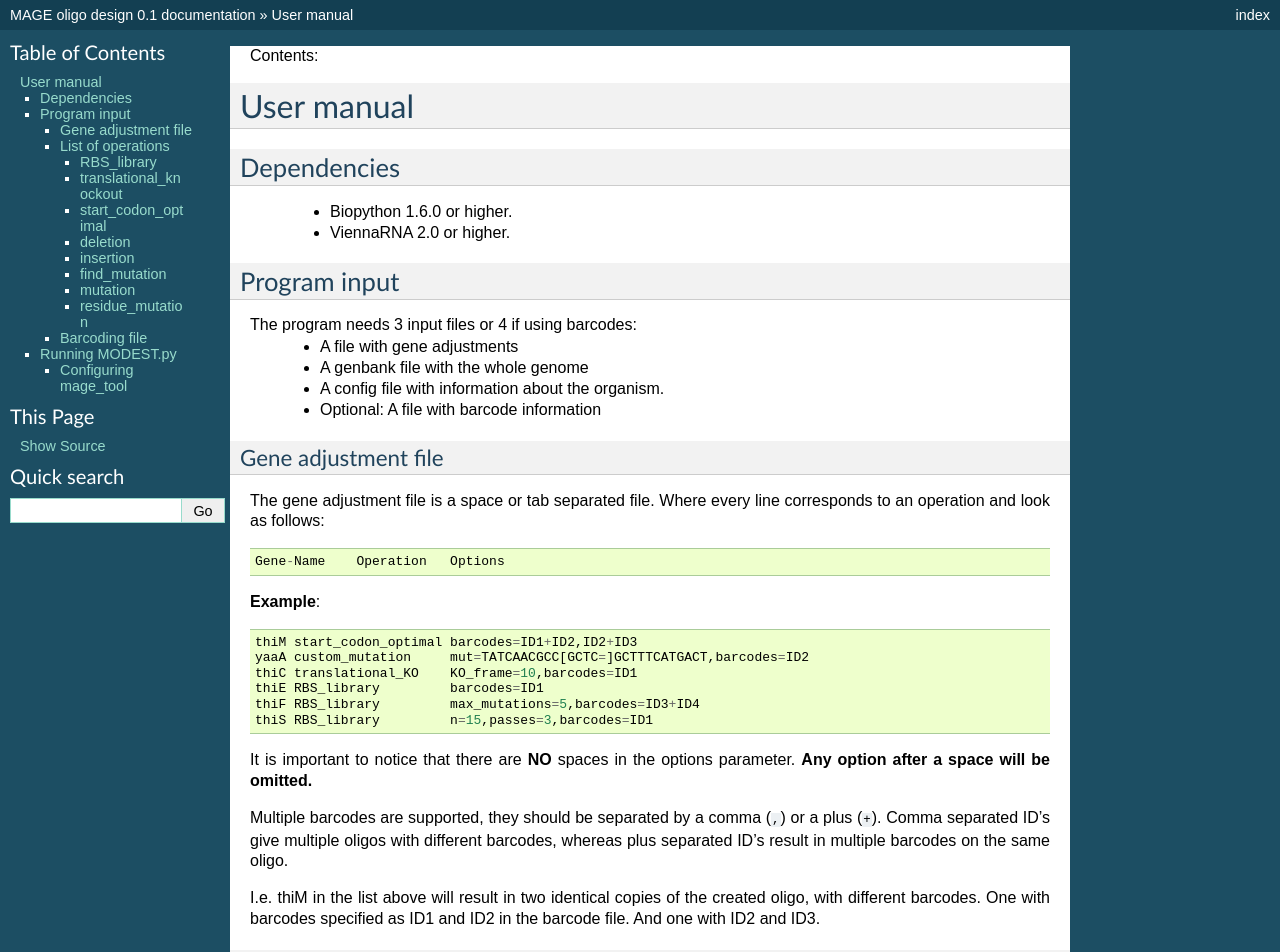
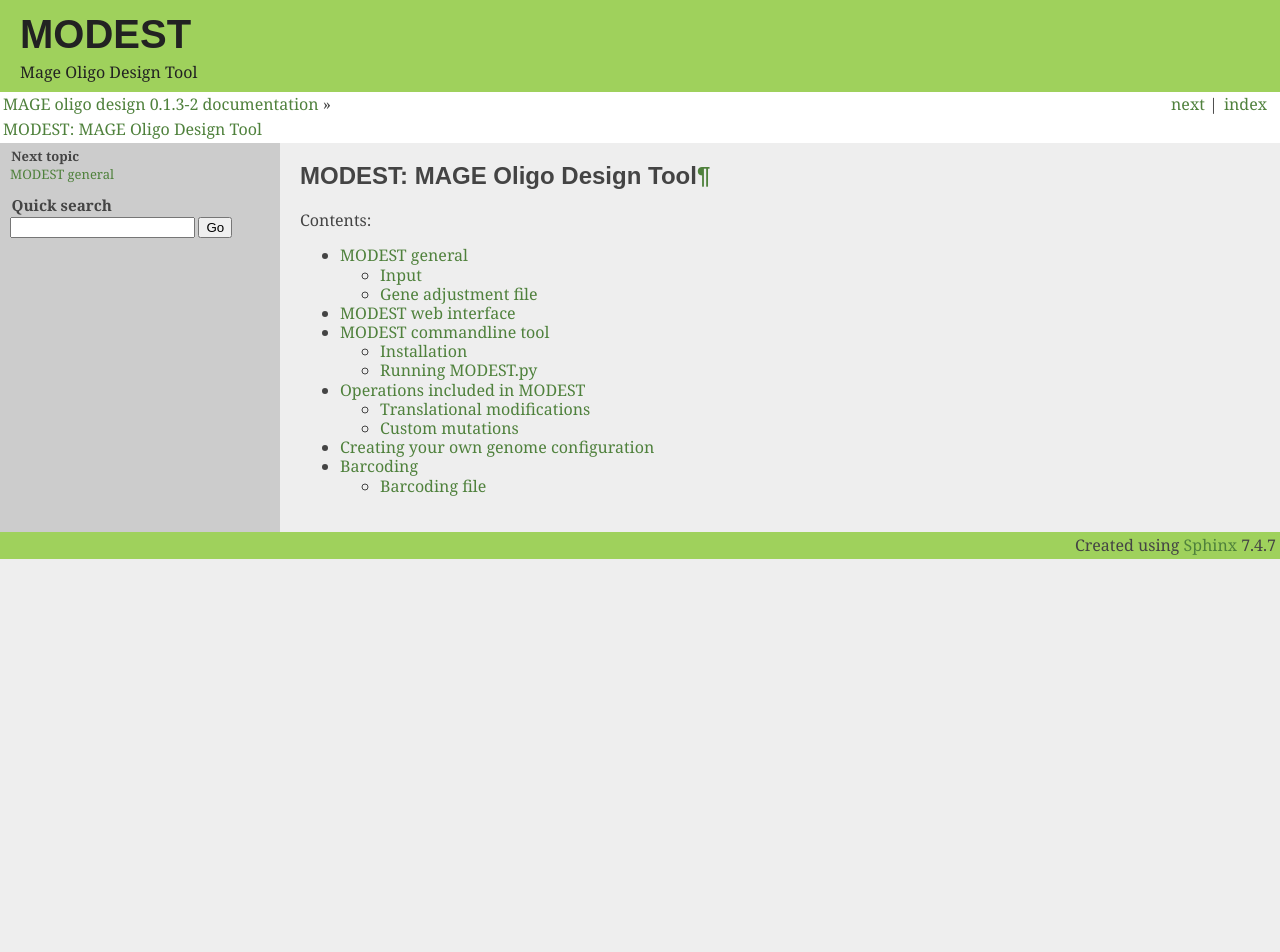
Before and after one commit to micked/MODEST, a Sphinx documentation site: the page built from doc/source/index.rst, in a window 1280 px wide. Shown: the top 952 px of the page. Built offline with Sphinx 7.4.7, drawn with Linux system fonts in a browser that asks for light colours; pages that are not in the unit, such as notebooks, are missing from menus; after the commit the page ends 900 px from its top, so only the background shows below that; some of the changed text lies outside the part shown.

Commit message:
Added some doc and a doc theme

```diff
--- /dev/null
+++ b/doc/source/MODEST_theme/layout.html
@@ -0,0 +1,34 @@
+{%- extends "basic/layout.html" -%}
+
+{%- block doctype -%}
+<!doctype html>
+{%- endblock %}
+
+{% set html_show_sourcelink=False %}
+
+{% block header %}
+<div id="header"><a href="/"><h1>MODEST</h1>Mage Oligo Design Tool</a></div>
+{%- endblock %}
+
+{%- block content %}
+<div id="master">
+
+  <div id="sidebar-wrapper">
+      <div id="main-wrapper">
+        <div id="sidebar">{% block sidebar1 %}{{ sidebar() }}{%endblock%}</div>
+        <div id="main">{% block body %}{%endblock%}</div>
+    </div>
+  </div>
+
+{%- endblock %}
+
+{%- block relbar2 %}{% endblock %}
+
+{%- block footer %}
+    <div id="footer">
+      {%- if show_sphinx -%}
+        {% trans sphinx_version=sphinx_version|e %}Created using <a href="http://sphinx.pocoo.org/">Sphinx</a> {{ sphinx_version }}{% endtrans %}
+      {%- endif -%}
+    </div>
+    </div>
+{%- endblock %}
--- /dev/null
+++ b/doc/source/MODEST_theme/static/modeststyle.css
@@ -0,0 +1,191 @@
+body, html{
+    background: #eee;
+    margin: 0;
+    padding: 0;
+    font: 1em/1.2 'Georgia', serif;
+    color: #444;
+}
+
+#master{
+    //width: 800px;
+    //margin: 0 30px 30px 30px;
+    //margin-bottom: 30px;
+    //max-width: 800px;
+}
+
+h1, h2{
+    font-family: sans-serif;
+    //clear:both;
+}
+
+h2{
+    margin-top: 90px;
+    font-weight: normal;
+}
+
+a{
+    text-decoration:none;
+    color: #4f813c;
+}
+
+a:hover{
+    color: #9fd15c;
+}
+
+#header{
+    padding: 10px 20px;
+    background: #9fd15c;
+    color: #222;
+}
+
+#header h1{
+    margin: 0 0 5px 0;
+    padding: 0;
+    font-size: 40px;
+}
+
+#header a{
+    color: #222;
+    display:block;
+    height:100%;
+}
+
+#main-wrapper{
+    background-color: #eee;
+    float: left;
+    margin-left: 400px;
+}
+
+#main{
+    float: left;
+    padding: 0 20px 20px 20px;
+}
+
+#sidebar-wrapper{
+    float: left;
+    background-color: #ccc;
+}
+
+#sidebar{
+    float: left;
+    width: 360px;
+    //background-color:#ccc;
+    margin-left: -400px;
+    padding: 0 20px 20px 20px;
+}
+
+#footer{
+    clear:both;
+    text-align:right;
+    background-color:#9fd15c;
+    padding:4px;
+}
+#messages div{
+    padding: 3px;
+}
+
+#messages .error{
+    background-color: #900;
+    color: #fff;
+}
+
+#messages .message{
+    background-color: #090;
+    color: #fff;
+}
+
+label{
+    display: block;
+    float:left;
+    width: 450px;
+    font-style: italic;
+    font-size: 0.8em;
+}
+
+input.nml_field{
+    width: 300px;
+}
+
+textarea{
+    width: 100%;
+    height: 10em;
+}
+
+.literal, .literal-block{
+    font-family: "Courier new", monospace;
+    font-size: small;
+}
+
+ul.simple{
+    margin-left: 0;
+    padding-left: 1em;
+}
+
+/* =====
+
+Sphinx
+
+===== */
+
+div.related{
+    background-color: #fff;
+    margin: 0;
+    padding: 0;
+    clear: both;
+}
+div.related h3{display: none;}
+div.related ul{
+    list-style: none;
+    margin: 0;
+    padding: 0;
+}
+div.related ul li{
+    padding: 3px;
+}
+
+.right{float: right;}
+.topless{margin-top: 0}
+
+.section h2{margin-top: 1.5em;}
+.section pre{margin-left: 1em}
+
+.sphinxsidebarwrapper h3{margin: 0.5em 0.1em 0.2em 0.1em}
+.sphinxsidebarwrapper h4{margin: 0.5em 0.1em 0.2em 0.1em}
+
+#sidebar{
+    width: 260px;
+    margin-left: -280px;
+    padding: 0 10px 20px 10px;
+    font-size: small;
+}
+
+#sidebar ul{
+    padding-left: 1em;
+}
+
+#main-wrapper{
+    margin-left: 280px;
+}
+
+ul.search{
+    margin: 0;
+    padding: 0;
+}
+ul.search .context{
+    margin: 0 10px 10px 20px;
+    color: #aaa;
+}
+
+ul.search .context .highlighted{
+    background-color: #ff0;
+}
+
+.contents ul{list-style: none;}
+.contents ul.simple{padding: 0;}
+.contents{
+    background-color: #fff;
+    float: right;
+    padding: 0 20px;
+    margin: 0 0 20px 20px;
+    border: 1px solid #000;
+}
--- /dev/null
+++ b/doc/source/MODEST_theme/theme.conf
@@ -0,0 +1,4 @@
+[theme]
+inherit = basic
+stylesheet = modeststyle.css
+pygments_style = friendly
--- a/doc/source/conf.py
+++ b/doc/source/conf.py
@@ -64,10 +64,11 @@ copyright = u'2013, Michael Schantz Klausen, Mads Valdemar Anderson'
 # |version| and |release|, also used in various other places throughout the
 # built documents.
 #
+import mage_tool
 # The short X.Y version.
-version = '0.1'
+version = mage_tool.__version__
 # The full version, including alpha/beta/rc tags.
-release = '0.1'
+release = mage_tool.__version__
 
 # The language for content autogenerated by Sphinx. Refer to documentation
 # for a list of supported languages.
@@ -109,6 +110,8 @@ pygments_style = 'sphinx'
 # The theme to use for HTML and HTML Help pages.  See the documentation for
 # a list of builtin themes.
 html_theme = 'default'
+html_theme = 'MODEST_theme'
+html_show_sourcelink = False
 
 # Theme options are theme-specific and customize the look and feel of a theme
 # further.  For a list of options available for each theme, see the
@@ -116,7 +119,7 @@ html_theme = 'default'
 #html_theme_options = {}
 
 # Add any paths that contain custom themes here, relative to this directory.
-#html_theme_path = []
+html_theme_path = ['.']
 
 # The name for this set of Sphinx documents.  If None, it defaults to
 # "<project> v<release> documentation".
--- a/doc/source/index.rst
+++ b/doc/source/index.rst
@@ -1,183 +1,14 @@
+MODEST: MAGE Oligo Design Tool
+==============================
+
 Contents:
 
 .. toctree::
    :maxdepth: 2
 
-User manual
-===========
-
-Dependencies
-------------
- * Biopython 1.6.0 or higher.
- * ViennaRNA 2.0 or higher.
-
-
-Program input
--------------
-The program needs 3 input files or 4 if using barcodes:
- * A file with gene adjustments
- * A genbank file with the whole genome
- * A config file with information about the organism.
- * Optional: A file with barcode information
-
-
-Gene adjustment file
-~~~~~~~~~~~~~~~~~~~~
-The gene adjustment file is a space or tab separated file.  Where every line corresponds to an operation and look as follows::
-
-    Gene-Name    Operation   Options
-
-**Example**: ::
-
-    thiM start_codon_optimal barcodes=ID1+ID2,ID2+ID3
-    yaaA custom_mutation     mut=TATCAACGCC[GCTC=]GCTTTCATGACT,barcodes=ID2
-    thiC translational_KO    KO_frame=10,barcodes=ID1
-    thiE RBS_library         barcodes=ID1
-    thiF RBS_library         max_mutations=5,barcodes=ID3+ID4
-    thiS RBS_library         n=15,passes=3,barcodes=ID1
-
-It is important to notice that there are **NO** spaces in the options
-parameter. **Any option after a space will be omitted.**
-
-Multiple barcodes are supported, they should be separated by a comma (\ ``,``\
-) or a plus (\ ``+``\ ). Comma separated ID’s give multiple oligos with
-different barcodes, whereas plus separated ID’s result in multiple barcodes on
-the same oligo.
-
-I.e. thiM in the list above will result in two identical copies of the created
-oligo, with different barcodes. One with barcodes specified as ID1 and ID2 in
-the barcode file. And one with ID2 and ID3.
-
-
-List of operations
-~~~~~~~~~~~~~~~~~~
-
- - Translational modifications
-
-   - ``RBS_library``
-   - ``translational_knockout``
-   - ``start_codon_optimal``
- - Custom mutations
-
-   - ``deletion``
-   - ``insertion``
-   - ``find_mutation``
-   - ``mutation``
-   - ``residue_mutation``
-
-RBS_library
-^^^^^^^^^^^
-.. autosimple:: mage_tool.operations.translation.RBSLibrary
-
-translational_knockout
-^^^^^^^^^^^^^^^^^^^^^^
-.. autosimple:: mage_tool.operations.translation.TranslationalKnockout
-
-start_codon_optimal
-^^^^^^^^^^^^^^^^^^^
-.. autosimple:: mage_tool.operations.translation.StartCodonOptimal
-
-deletion
-^^^^^^^^^^^^
-.. autosimple:: mage_tool.operations.manual.Deletion
-
-insertion
-^^^^^^^^^^^^
-.. autosimple:: mage_tool.operations.manual.Insertion
-
-find_mutation
-^^^^^^^^^^^^
-.. autosimple:: mage_tool.operations.manual.FindMutation
-
-mutation
-^^^^^^^^^^^^
-.. autosimple:: mage_tool.operations.manual.DNAMutation
-
-residue_mutation
-^^^^^^^^^^^^^^^^
-.. autosimple:: mage_tool.operations.manual.ResidueMutation
-
-
-Barcoding file
-~~~~~~~~~~~~~~
-
-The barcoding file consists of a list of primers followed by a list of barcode
-ID’s combining a forward and reverse primer.  They must follow the headers
-``>PRIMERS`` and ``>LIBRARY`` respectively. The ID’s are used in the gene
-adjustments file to add the desired barcodes. ID’s should only contain one
-forward and one reverse primer.  ::
-
-    >PRIMERS
-    F1  Sequence
-    F2  Sequence
-    R1  Sequence
-    R2  Sequence
-    ..  ..
-
-    >LIBRARY
-    ID1 F1  R1
-    ID2 F2  R2
-    ID3 F1  R1
-    ..  ..   ..
-
-
-Running MODEST.py
------------------
-MODEST.py take three required arguments: ``adjustments``, ``barcodes`` and ``config``.
-``adjustments`` is is the adjustment list, and ``barcodes`` is
-the barcoding library mentioned above. ``config`` is the genome configuration file.
-Since a genome and a genbank file is linked, MODEST.py will automatically attempt
-to find a ``.gb`` file named after the config file.
-
-The full search path for locating a genome file is:
-
- * ``<cfg>.(gb|genbank)``
- * ``<cwd>/<locus>[.gb|.genbank]``
- * ``<cfg_path>/<locus>[.gb|.genbank]``
-
-Where:
-
- * ``<cfg>`` is the basename (anything but the extension) of the config file. (I.e. given config file ``path/e_coli.config``, ``<cfg>`` is ``path/e_coli``)
- * ``(gb|genbank)`` means MODEST.py will look for the two file extensions ``.gb`` or ``.genbank``.
- * ``<cwd>`` is current working directory
- * ``<locus>`` is the genbank ID described in the locus field in the config file.
- * ``<cfg_path>`` is the directory where the config file resides.
- * ``[.gb|.genbank]`` means either no extension, ``.gb``, or ``.genbank`` extension.
-
-The ``-p`` or ``--project`` flag gives the project a name. This name is used in
-the output id's as well as output filenames.
-
-To output a PDF report, use the ``--PDF`` flag, optionally with an argument which
-will be the pdf file that is written.
-
-Similarly, to output MASC primers, use the ``--MASC`` flag with an optional output file.
-
-How output is logged can be configered with the ``--log`` parameter. Default is
-to output log to a file called <project>.log. Specifying a filename will log output
-to that file. Specifying ``-`` will disable logging and ``stdout`` will print log
-events to screen.
-
-A typical project folder will look like this::
-
- Project
- |-- data
- |   |-- organism.gbcfg
- |   |-- organism.gb
- |   |-- adjustments.txt
- |   |-- barcodes.txt
- |   ·-- operon_file.opr
- ·-- <output files>
-
-As ``Project`` as your current working directory, MODEST.py would be invoked like so::
-
-  $ MODEST.py data/adjustments.txt data/organism.config data/barcodes.txt -p project_name
-
-Configuring mage_tool
-~~~~~~~~~~~~~~~~~~~~~
-``mage_tool`` can be configured via rc files. rc files are either placed in
-``~/.conf/mage_tool.rc`` or ``./mage_tool.rc``. rc files are YAML files which
-overrides the default program parameters::
-
- "oligo_length": 90
- "processes": None
- "operations": []
+   modest_general
+   modest_online
+   modest_cmd
+   operations
+   genome_config
+   barcoding_libraries
--- /dev/null
+++ b/doc/source/mage_tool.rst
@@ -0,0 +1,2 @@
+mage_tool
+=========
--- /dev/null
+++ b/doc/source/modest_cmd.rst
@@ -0,0 +1,81 @@
+MODEST commandline tool
+=======================
+
+.. contents::
+   :local:
+   :depth: 1
+
+Installation
+------------
+
+Installing ``mage_tool`` has the following dependencies:
+
+ * Biopython 1.6.0 or higher.
+ * ViennaRNA 2.0 or higher.
+
+
+ViennaRNA
+~~~~~~~~~
+
+ViennaRNA is a required component of MODEST.py..
+
+
+Running MODEST.py
+-----------------
+MODEST.py take two required arguments: ``adjustments`` and ``config``.
+``adjustments`` is is the adjustment list, and ``config`` is the genome configuration file.
+Since a genome and a genbank file is linked, MODEST.py will automatically attempt
+to find a ``.gb`` file named after the config file.
+
+The full search path for locating a genome file is:
+
+ * ``<cfg>.(gb|genbank)``
+ * ``<cwd>/<locus>[.gb|.genbank]``
+ * ``<cfg_path>/<locus>[.gb|.genbank]``
+
+Where:
+
+ * ``<cfg>`` is the basename (anything but the extension) of the config file. (I.e. given config file ``path/e_coli.config``, ``<cfg>`` is ``path/e_coli``)
+ * ``(gb|genbank)`` means MODEST.py will look for the two file extensions ``.gb`` or ``.genbank``.
+ * ``<cwd>`` is current working directory
+ * ``<locus>`` is the genbank ID described in the locus field in the config file.
+ * ``<cfg_path>`` is the directory where the config file resides.
+ * ``[.gb|.genbank]`` means either no extension, ``.gb``, or ``.genbank`` extension.
+
+The ``-p`` or ``--project`` flag gives the project a name. This name is used in
+the output id's as well as output filenames.
+
+To output a PDF report, use the ``--PDF`` flag, optionally with an argument which
+will be the pdf file that is written.
+
+Similarly, to output MASC primers, use the ``--MASC`` flag with an optional output file.
+
+How output is logged can be configered with the ``--log`` parameter. Default is
+to output log to a file called <project>.log. Specifying a filename will log output
+to that file. Specifying ``-`` will disable logging and ``stdout`` will print log
+events to screen.
+
+A typical project folder will look like this::
+
+ Project
+ |-- data
+ |   |-- organism.gbcfg
+ |   |-- organism.gb
+ |   |-- adjustments.txt
+ |   |-- barcodes.txt
+ |   ·-- operon_file.opr
+ ·-- <output files>
+
+As ``Project`` as your current working directory, MODEST.py would be invoked like so::
+
+  $ MODEST.py data/adjustments.txt data/organism.config data/barcodes.txt -p project_name
+
+Configuring mage_tool
+~~~~~~~~~~~~~~~~~~~~~
+``mage_tool`` can be configured via rc files. rc files are either placed in
+``~/.conf/mage_tool.rc`` or ``./mage_tool.rc``. rc files are YAML files which
+overrides the default program parameters::
+
+ "oligo_length": 90
+ "processes": None
+ "operations": []
--- /dev/null
+++ b/doc/source/modest_general.rst
@@ -0,0 +1,42 @@
+MODEST general
+==============
+
+Input
+-----
+The program needs 3 input files or 4 if using barcodes:
+
+ * A file with gene adjustments
+ * A genbank file with the whole genome
+ * A genome config file with additional information about the organism.
+ * Optional: A file with barcode information
+
+Gene adjustment file
+--------------------
+The gene adjustment file is a space or tab separated file.  Where every line
+corresponds to an operation and look as follows::
+
+    Gene-Name    Operation   Options
+
+**Example**: ::
+
+    thiM start_codon_optimal barcodes=ID1+ID2,ID2+ID3
+    yaaA custom_mutation     mut=TATCAACGCC[GCTC=]GCTTTCATGACT,barcodes=ID2
+    thiC translational_KO    KO_frame=10,barcodes=ID1
+    thiE RBS_library         barcodes=ID1
+    thiF RBS_library         max_mutations=5,barcodes=ID3+ID4
+    thiS RBS_library         n=15,passes=3,barcodes=ID1
+
+It is important to notice that there are **NO** spaces in the options
+parameter. **Any option after a space will be omitted.**
+
+Multiple barcodes are supported, they should be separated by a comma (\ ``,``\
+) or a plus (\ ``+``\ ). Comma separated ID’s give multiple oligos with
+different barcodes, whereas plus separated ID’s result in multiple barcodes on
+the same oligo.
+
+I.e. thiM in the list above will result in two identical copies of the created
+oligo, with different barcodes. One with barcodes specified as ID1 and ID2 in
+the barcode file. And one with ID2 and ID3.
+
+A list of all the operations and corrosponding documentation can be found
+here: :doc:`/operations`
--- /dev/null
+++ b/doc/source/modest_online.rst
@@ -0,0 +1,4 @@
+MODEST web interface
+====================
+
+TBD.
--- /dev/null
+++ b/doc/source/operations.rst
@@ -0,0 +1,46 @@
+Operations included in MODEST
+=============================
+
+.. contents::
+   :local:
+   :depth: 2
+
+
+Translational modifications
+~~~~~~~~~~~~~~~~~~~~~~~~~~~
+
+RBS_library
+-----------
+.. autosimple:: mage_tool.operations.translation.RBSLibrary
+
+translational_knockout
+----------------------
+.. autosimple:: mage_tool.operations.translation.TranslationalKnockout
+
+start_codon_optimal
+-------------------
+.. autosimple:: mage_tool.operations.translation.StartCodonOptimal
+
+
+Custom mutations
+~~~~~~~~~~~~~~~~
+
+deletion
+------------
+.. autosimple:: mage_tool.operations.manual.Deletion
+
+insertion
+---------
+.. autosimple:: mage_tool.operations.manual.Insertion
+
+find_mutation
+-------------
+.. autosimple:: mage_tool.operations.manual.FindMutation
+
+mutation
+--------
+.. autosimple:: mage_tool.operations.manual.DNAMutation
+
+residue_mutation
+----------------
+.. autosimple:: mage_tool.operations.manual.ResidueMutation
--- a/mage_tool/version.py
+++ b/mage_tool/version.py
@@ -1,2 +1,2 @@
 # Do not edit this file, pipeline versioning is governed by git tags
-__version__='0.1.3-1'
+__version__='0.1.3-2'
```
Also changed, not shown: doc/source/barcoding_libraries.rst (+21 -1 lines).
